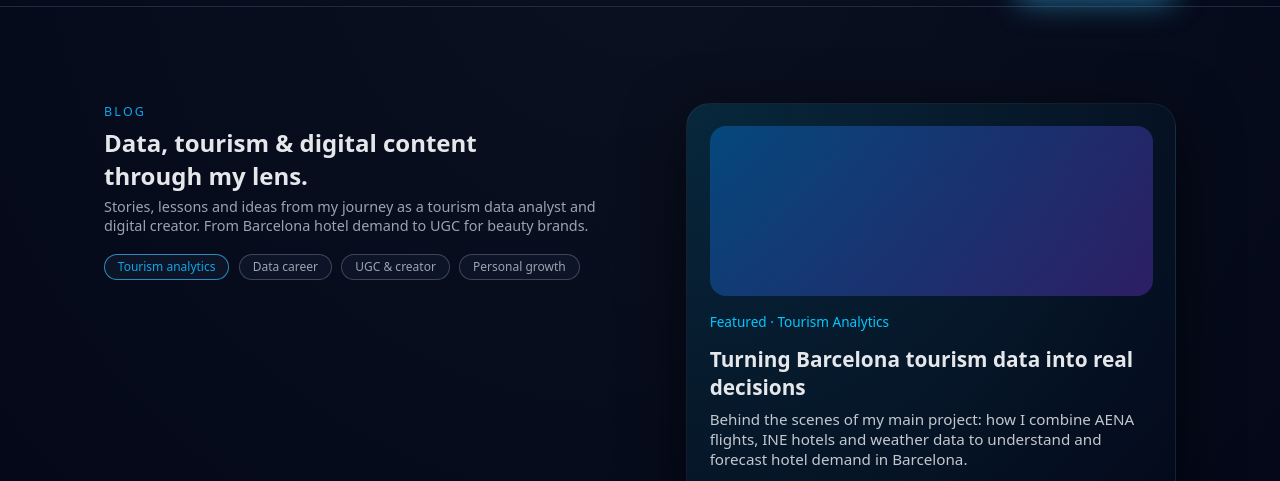
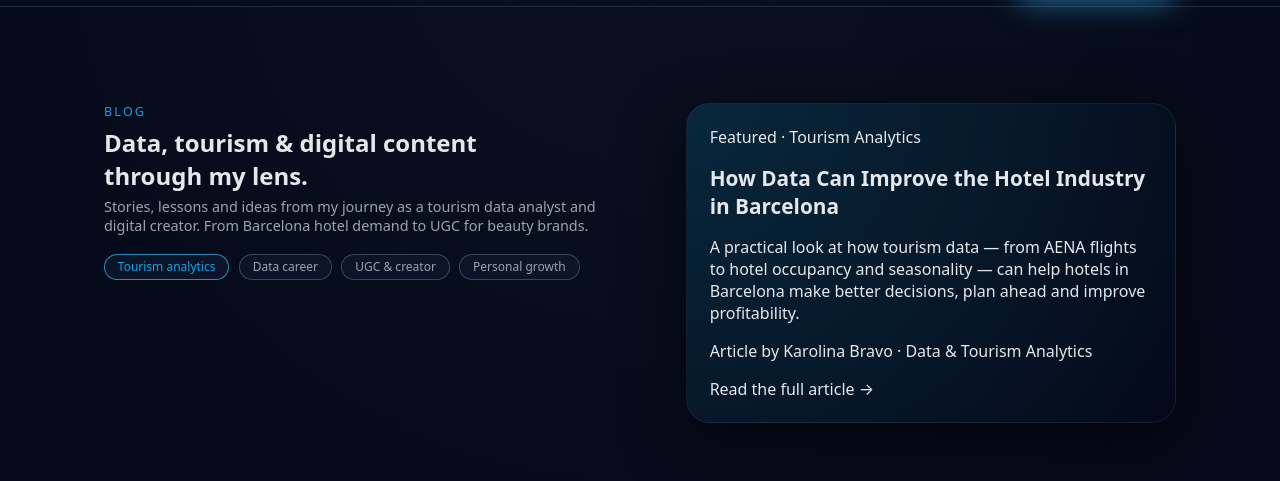
Before and after one commit to karolinabravo/karolinabravo.github.io, a plain HTML site: page blog.html in a window 1280 px wide. Shown: the part 91-572 px from the top of the page. Drawn offline with Linux system fonts and the light colour scheme.

Commit message:
Update blog.html

```diff
--- a/blog.html
+++ b/blog.html
@@ -67,27 +67,29 @@
       </div>
 
       <!-- POST DESTACADO -->
-      <article class="blog-featured-card">
-        <div class="blog-featured-image"></div>
-        <div class="blog-featured-content">
-          <span class="blog-tag">Featured · Tourism Analytics</span>
-          <h2 class="blog-featured-title">
-            Turning Barcelona tourism data into real decisions
-          </h2>
-          <p class="blog-featured-text">
-            Behind the scenes of my main project: how I combine AENA flights,
-            INE hotels and weather data to understand and forecast hotel demand
-            in Barcelona.
-          </p>
-          <button class="btn btn-outline blog-featured-btn"
-                  onclick="window.location.href='blog-post-1.html'">
-            Read the full story →
-          </button>
-        </div>
-      </article>
 
-    </div>
-  </section>
+<article class="blog-featured-card">
+  <p class="blog-featured-tag">Featured · Tourism Analytics</p>
+
+  <h3 class="blog-featured-title">
+    How Data Can Improve the Hotel Industry in Barcelona
+  </h3>
+
+  <p class="blog-featured-excerpt">
+    A practical look at how tourism data — from AENA flights to hotel occupancy and
+    seasonality — can help hotels in Barcelona make better decisions, plan ahead and
+    improve profitability.
+  </p>
+
+  <p class="blog-featured-meta">
+    Article by Karolina Bravo · Data & Tourism Analytics
+  </p>
+
+  <a href="blog-post-1.html" class="blog-featured-button">
+    Read the full article →
+  </a>
+</article>
+
 
   <!-- CARRUSEL DE ARTÍCULOS -->
   <section class="section">
```
